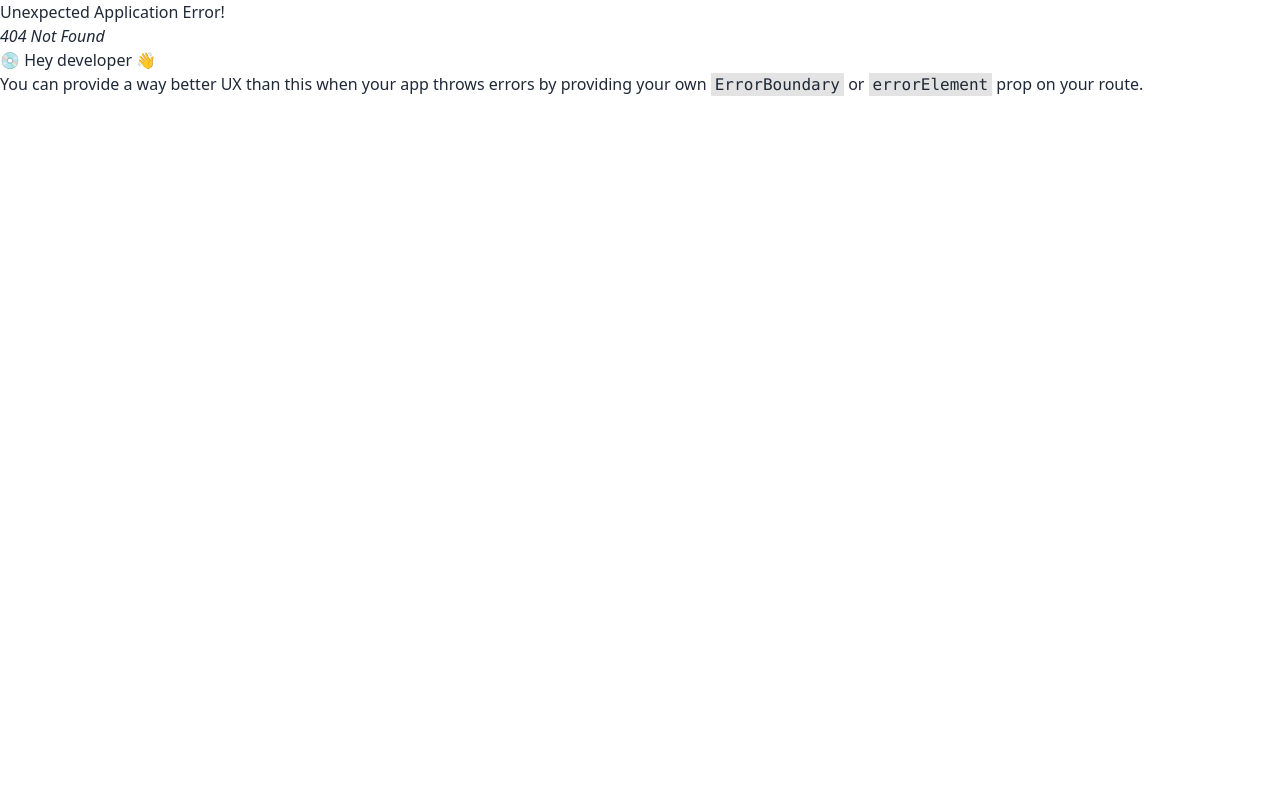
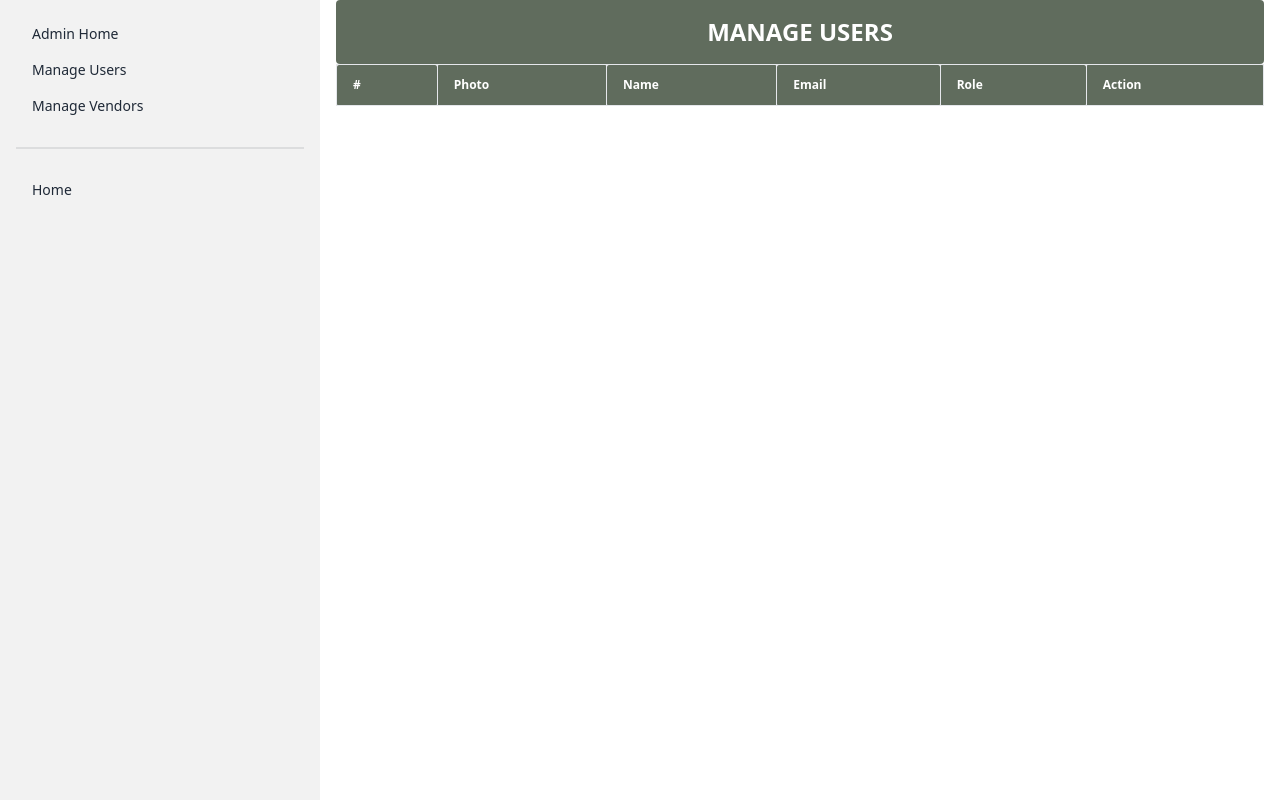
Before and after one commit to mohammadmukhter/multivendor-ecommerce-client, a React (Vite) app: page /dashboard/manageUsers in a window 1280 px wide. Before the commit this address had no page. Built offline with nearby package versions, Linux system fonts and the light colour scheme.

Commit message:
dashboard route setup and  admin users  manage page desing

```diff
--- /dev/null
+++ b/src/hooks/useGetAllUsers.js
@@ -0,0 +1,8 @@
+import { useState } from "react";
+
+const useGetAllUsers = ()=> {
+    const [allUsers, setAllUsers] = useState([]);
+     return {allUsers}
+}
+
+export default useGetAllUsers;
--- /dev/null
+++ b/src/layouts/Dashboard/Dashboard.jsx
@@ -0,0 +1,38 @@
+import { Link, Outlet } from "react-router-dom";
+
+const Dashboard = () => {
+  return (
+    <div className="drawer lg:drawer-open">
+      <input id="my-drawer-2" type="checkbox" className="drawer-toggle" />
+      <div className="drawer-content flex flex-col items-center">
+        <Outlet></Outlet>
+        <label
+          htmlFor="my-drawer-2"
+          className="btn btn-primary drawer-button lg:hidden"
+        >
+          Open drawer
+        </label>
+      </div>
+      <div className="drawer-side">
+        <label htmlFor="my-drawer-2" className="drawer-overlay"></label>
+        <ul className="menu p-4 w-80 h-full bg-base-200 text-base-content">
+          <li>
+            <Link to="/dashboard/adminHome">Admin Home</Link>
+          </li>
+          <li>
+            <Link to="/dashboard/manageUsers">Manage Users</Link>
+          </li>
+          <li>
+            <Link to="/dashboard/manageVendors">Manage Vendors</Link>
+          </li>
+          <div className="divider"></div>
+          <li>
+            <Link to="/">Home</Link>
+          </li>
+        </ul>
+      </div>
+    </div>
+  );
+};
+
+export default Dashboard;
--- /dev/null
+++ b/src/pages/Dashboard/Admin/AdminHome/AdminHome.jsx
@@ -0,0 +1,9 @@
+const AdminHome = () => {
+  return (
+    <div>
+      <h2>this is admin home</h2>
+    </div>
+  );
+};
+
+export default AdminHome;
--- /dev/null
+++ b/src/pages/Dashboard/Admin/ManageVendors/ManageVendors.jsx
@@ -0,0 +1,9 @@
+const ManageVendors = () => {
+  return (
+    <div>
+      <h2>this is vendor page</h2>
+    </div>
+  );
+};
+
+export default ManageVendors;
--- /dev/null
+++ b/src/pages/Dashboard/Admin/Manageusers/ManageUsers.jsx
@@ -0,0 +1,75 @@
+import { useState } from "react";
+
+const ManageUsers = () => {
+  const [allUsers, setAllUsers] = useState([]);
+  return (
+    <div className="w-full px-4">
+      <div className=" bg-[#606C5D] py-4 rounded">
+        <h2 className="text-center text-2xl font-bold uppercase rounded-md text-white">
+          Manage Users{" "}
+        </h2>
+      </div>
+
+      <div className="overflow-x-auto">
+        <table className="table w-full">
+          <thead className=" font-bold  bg-[#606C5D] text-white">
+            <tr>
+              <th className="border-[1px] rounded-sm">#</th>
+              <th className="border-[1px] rounded-sm">Photo</th>
+              <th className="border-[1px] rounded-sm">Name</th>
+              <th className="border-[1px] rounded-sm">Email</th>
+              <th className="border-[1px] rounded-sm">Role</th>
+              <th className="border-[1px] rounded-sm">Action</th>
+            </tr>
+          </thead>
+          <tbody className="text-gray-700/80">
+            {allUsers &&
+              allUsers.map((data, index) => (
+                <tr key={data._id}>
+                  <th className=" font-semibold border-[1px] rounded-sm">
+                    {index + 1}
+                  </th>
+                  <td className="border-[1px] rounded-sm">
+                    <div className="avatar">
+                      <div className="mask mask-squircle w-12 h-12">
+                        <img src={""} />
+                      </div>
+                    </div>
+                  </td>
+                  <td className=" font-semibold border-[1px] rounded-sm">
+                    Mr x
+                  </td>
+                  <td className=" font-semibold border-[1px] rounded-sm">
+                    email
+                  </td>
+                  <td className="text-end font-semibold border-[1px] rounded-sm">
+                    user
+                  </td>
+
+                  <td className=" border-[1px] rounded-sm space-y-1">
+                    <button
+                      //   disabled={data?.role === "vendor" && "disabled"}
+                      //   onClick={() => roleChangeHandler(data._id, "vendor")}
+                      className="btn btn-ghost px-4 py-1  bg-orange-600 text-white"
+                    >
+                      Make vendor
+                    </button>
+                    <br />
+                    <button
+                      //   disabled={data?.role === "admin" && "disabled"}
+                      //   onClick={() => roleChangeHandler(data._id, "admin")}
+                      className="btn btn-ghost px-4 py-1   bg-blue-600 text-white"
+                    >
+                      Make Admin
+                    </button>{" "}
+                  </td>
+                </tr>
+              ))}
+          </tbody>
+        </table>
+      </div>
+    </div>
+  );
+};
+
+export default ManageUsers;
--- a/src/pages/Shared/NavBar/NavBar.jsx
+++ b/src/pages/Shared/NavBar/NavBar.jsx
@@ -17,7 +17,7 @@ const NavBar = () => {
         <Link>Orders</Link>
       </li>
       <li>
-        <Link>Dashboard</Link>
+        <Link to="/dashboard/manageUsers">Dashboard</Link>
       </li>
     </>
   );
```
Also changed, not shown: src/routes/routes.jsx (+22 -0 lines).
